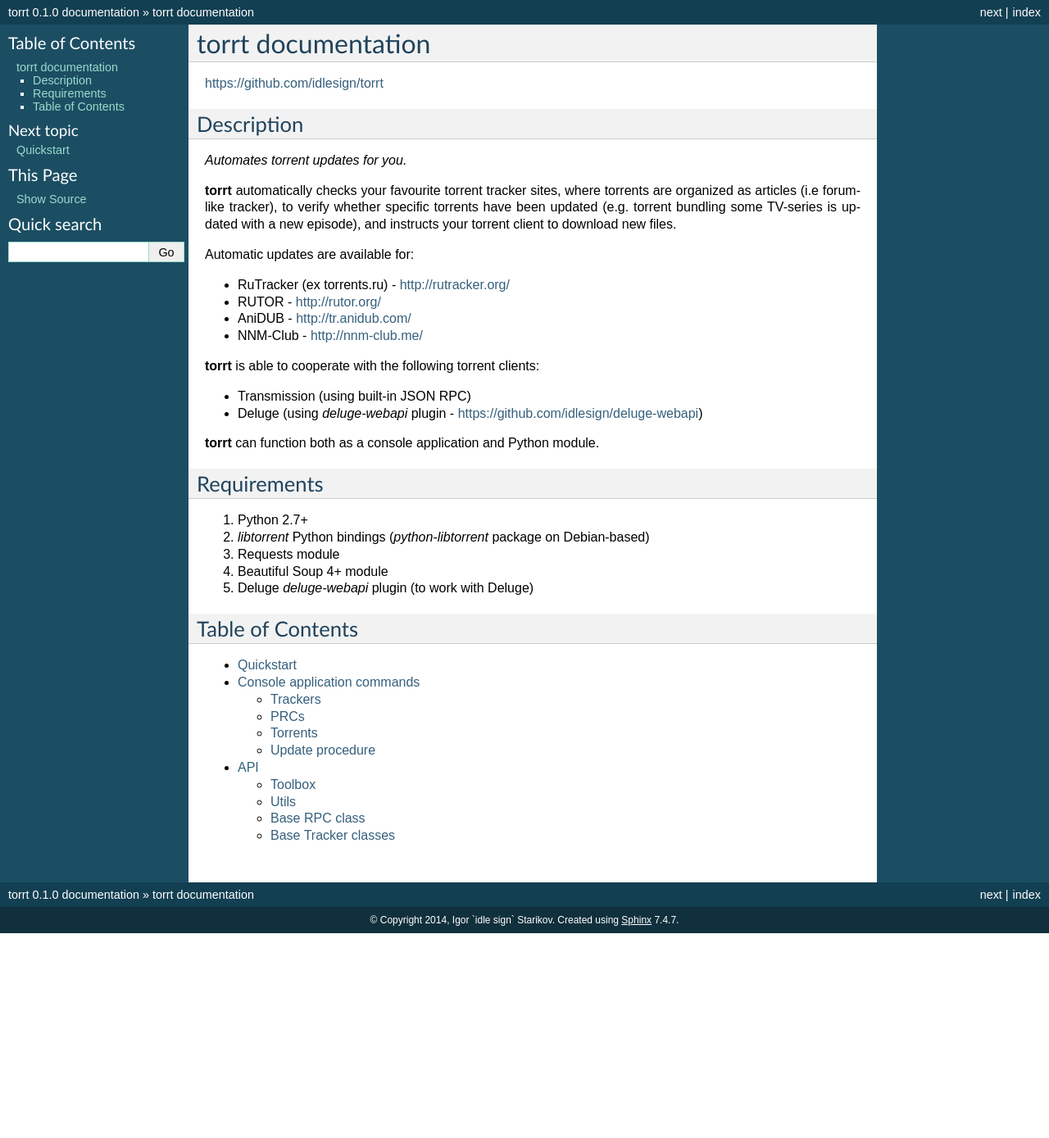
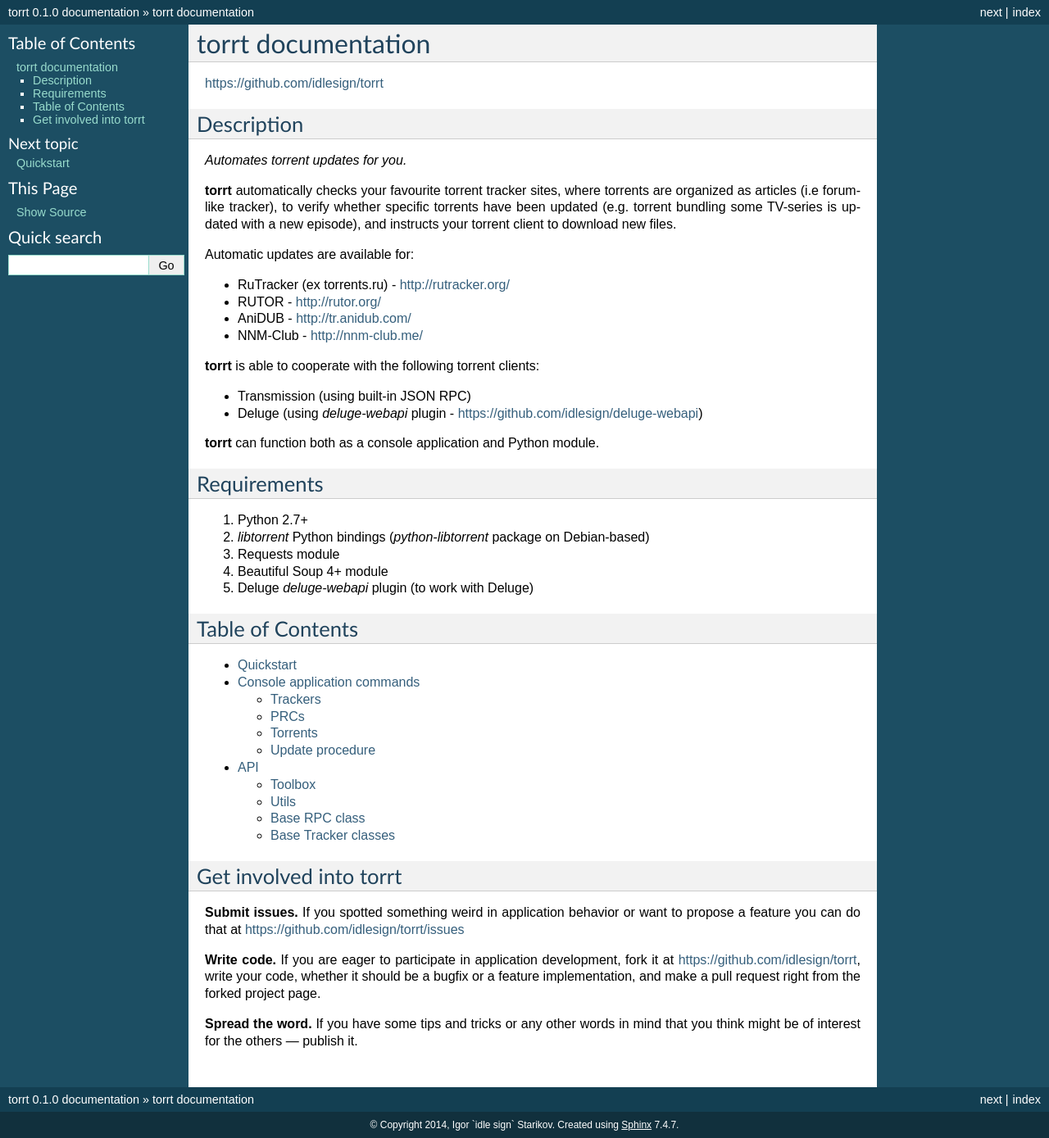
Before and after one commit to idlesign/torrt, a Sphinx documentation site: the page built from docs/source/index.rst, in a window 1280 px wide. Shown: the whole page at 82% size. Built offline with Sphinx 7.4.7, drawn with Linux system fonts in a browser that asks for light colours; before the commit the page ends 1139 px from its top, so only the background shows below that.

Commit message:
Documentation updated.

```diff
--- a/docs/source/index.rst
+++ b/docs/source/index.rst
@@ -47,3 +47,13 @@
     quickstart
     commands
     toolbox
+
+
+Get involved into torrt
+-----------------------
+
+**Submit issues.** If you spotted something weird in application behavior or want to propose a feature you can do that at https://github.com/idlesign/torrt/issues
+
+**Write code.** If you are eager to participate in application development, fork it at https://github.com/idlesign/torrt, write your code, whether it should be a bugfix or a feature implementation, and make a pull request right from the forked project page.
+
+**Spread the word.** If you have some tips and tricks or any other words in mind that you think might be of interest for the others — publish it.
```
